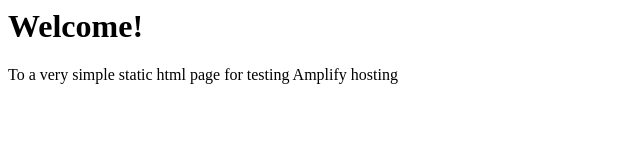
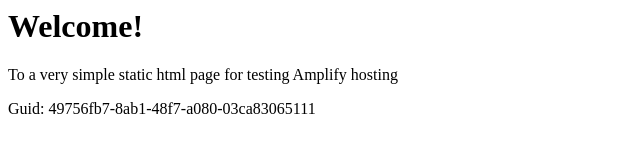
Before and after one commit to aws-aemilia-fra/Github-PR-Commit-Integration-Test-DoNotTouch-Gith-P5X5MO5I-v1-prod-eu-central-1, a website: page src/index.html in a window 1280 px wide. Shown: the whole page, without its empty margins (0-640 px from the left). Drawn offline with Linux system fonts and the light colour scheme.

Commit message:
commit from integ tests

```diff
--- a/src/index.html
+++ b/src/index.html
@@ -1,3 +1,5 @@
+
+
 <html lang="en">
 
 <head>
@@ -10,6 +12,6 @@
 <body>
     <h1>Welcome!</h1>
     <p>To a very simple static html page for testing Amplify hosting</p>
-</body>
+    <p>Guid: 49756fb7-8ab1-48f7-a080-03ca83065111</p></body>
 
 </html>
```
